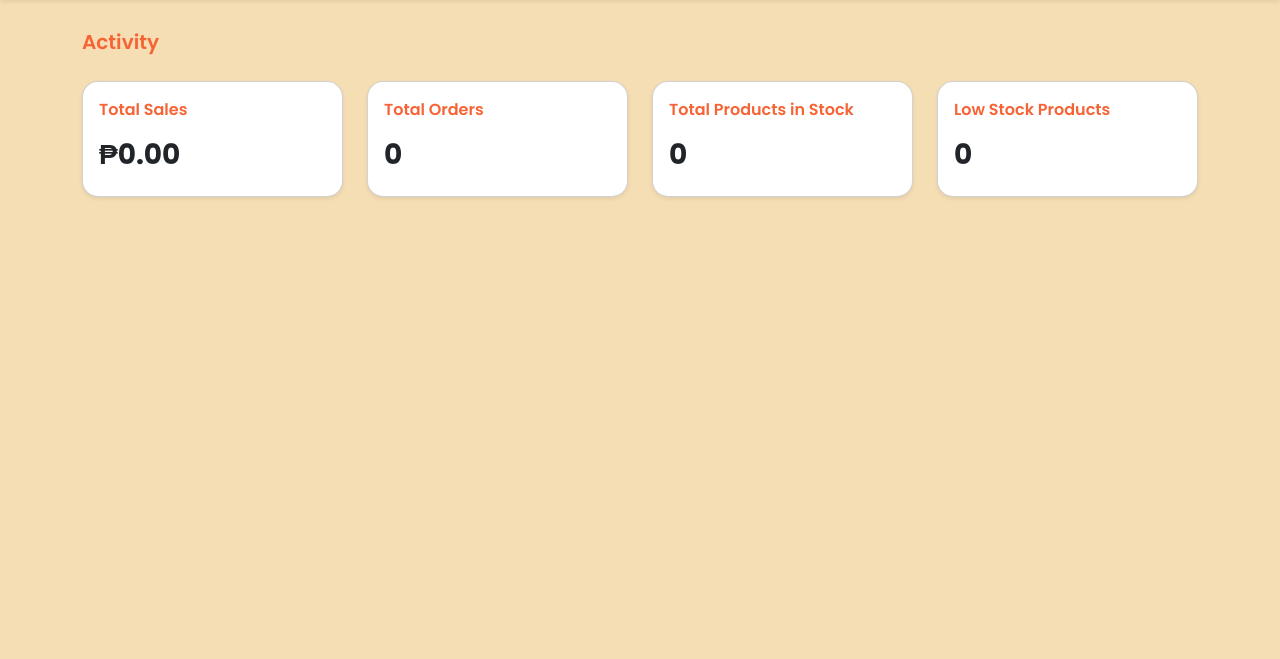
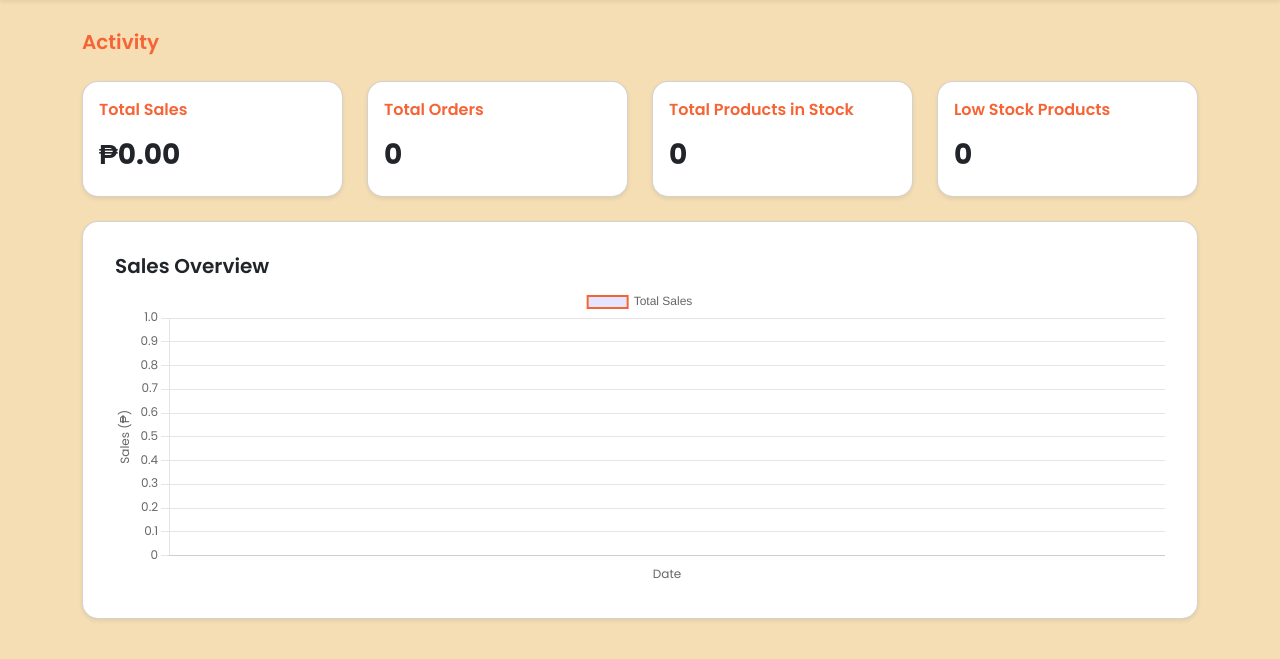
Before and after one commit to jeriel08/SmartStock-Inventory-IT6-Project, a PHP site: page /views/dashboard.php in a window 1280 px wide. Shown: the part 69-728 px from the top of the page. Run offline with PHP 8.4, Linux system fonts and the light colour scheme; a user stored in the database is signed in; data that the repository does not hold is empty.

Commit message:
Add line chart

```diff
--- /dev/null
+++ b/handlers/Dashboard/get_sales_data.php
@@ -0,0 +1,16 @@
+<?php
+include '../../database/database.php';
+
+$sql = "SELECT DATE(Date) AS order_date, SUM(total) AS total_sales
+        FROM orders
+        GROUP BY DATE(Date)
+        ORDER BY Date ASC";
+
+$result = $conn->query($sql);
+
+$sales_data = [];
+while ($row = $result->fetch_assoc()) {
+    $sales_data[] = $row;
+}
+
+echo json_encode($sales_data);
--- a/views/dashboard.php
+++ b/views/dashboard.php
@@ -206,7 +206,78 @@ $lowStockProducts = $dashboardData[3]['low_stock_products'] ?? 0;
       </div>
     </div>
 
+    <div class="card shadow-sm p-3 rounded-4 mt-4">
+      <div class="card-body">
+        <h5 class="card-title fw-semibold">Sales Overview</h5>
+        <canvas id="salesChart" style="max-height: 300px;"></canvas>
+      </div>
+    </div>
+
   </div>
+
+  <script src="https://cdn.jsdelivr.net/npm/chart.js"></script>
+  <script>
+    fetch("../handlers/Dashboard/get_sales_data.php") // Adjust path if needed
+      .then((response) => response.json())
+      .then((data) => {
+        const labels = data.map((row) => row.order_date);
+        const sales = data.map((row) => row.total_sales);
+
+        const ctx = document.getElementById("salesChart").getContext("2d");
+        new Chart(ctx, {
+          type: "line",
+          data: {
+            labels: labels,
+            datasets: [{
+              label: "Total Sales",
+              data: sales,
+              borderColor: "#f66435",
+              backgroundColor: "rgba(0, 0, 255, 0.1)",
+              borderWidth: 2,
+              fill: true,
+            }, ],
+          },
+          options: {
+            responsive: true,
+            scales: {
+              x: {
+                title: {
+                  display: true,
+                  text: "Date",
+                  font: {
+                    family: "'Poppins', sans-serif",
+                    size: 12,
+                  },
+                },
+                ticks: {
+                  font: {
+                    family: "'Poppins', sans-serif",
+                    size: 12,
+                  },
+                },
+              },
+              y: {
+                title: {
+                  display: true,
+                  text: "Sales (₱)",
+                  font: {
+                    family: "'Poppins', sans-serif",
+                    size: 12,
+                  },
+                },
+                ticks: {
+                  font: {
+                    family: "'Poppins', sans-serif",
+                    size: 12,
+                  },
+                },
+              },
+            },
+          },
+        });
+      })
+      .catch((error) => console.error("Error fetching sales data:", error));
+  </script>
 </body>
 
 </html>
```
